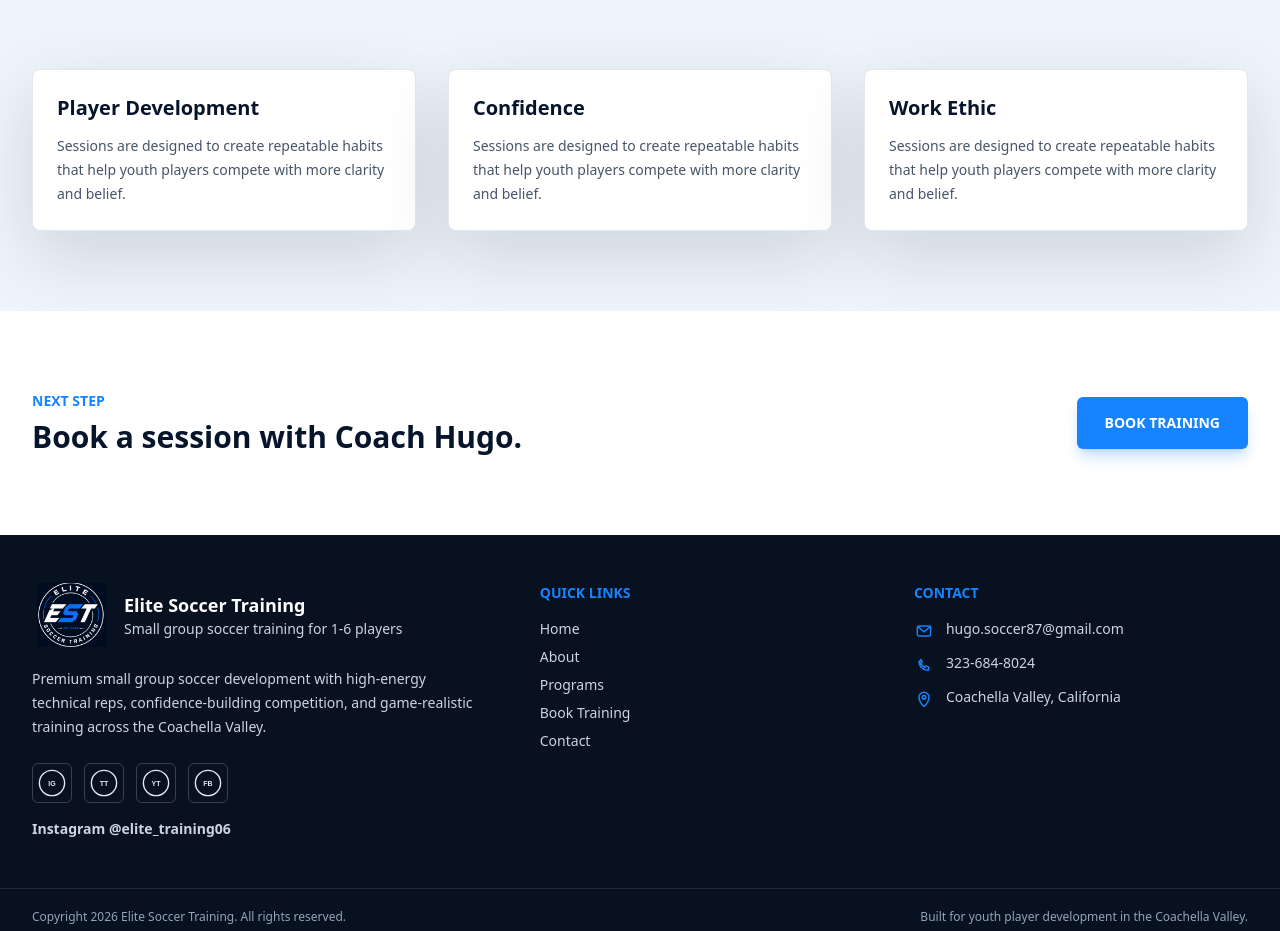
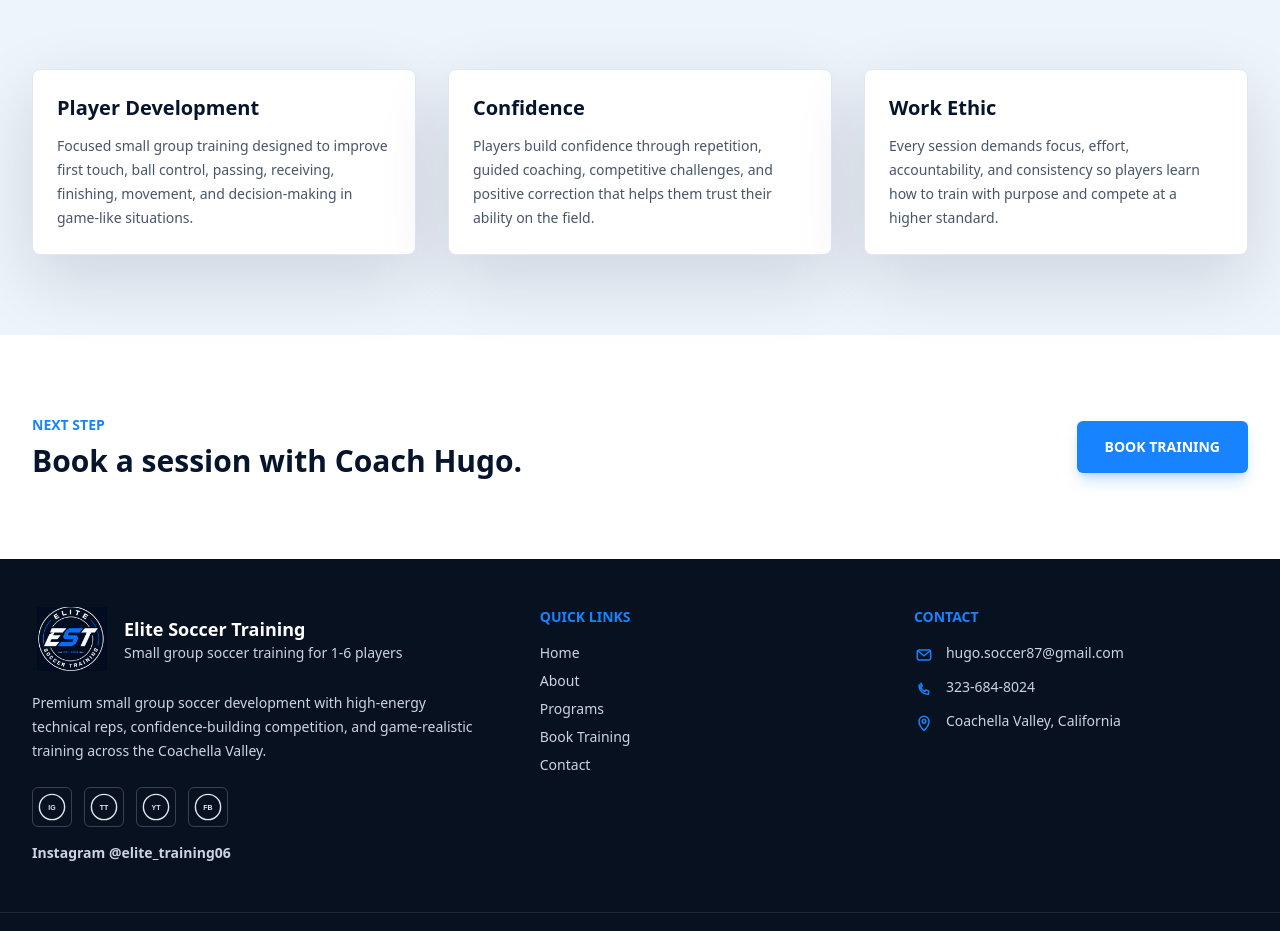
Before and after one commit to hugosoccer87-oss/elite-soccer-training, a Next.js app: page /about in a window 1280 px wide. Shown: the part 1460-2391 px from the top of the page. Built offline with nearby package versions, Linux system fonts and the light colour scheme.

Commit message:
Fix repeated program copy

```diff
--- a/app/about/page.tsx
+++ b/app/about/page.tsx
@@ -3,6 +3,24 @@ import Image from "next/image";
 import Link from "next/link";
 import { PageHero } from "@/components/PageHero";
 import { SectionHeader } from "@/components/SectionHeader";
+
+const developmentCards = [
+  {
+    title: "Player Development",
+    copy:
+      "Focused small group training designed to improve first touch, ball control, passing, receiving, finishing, movement, and decision-making in game-like situations."
+  },
+  {
+    title: "Confidence",
+    copy:
+      "Players build confidence through repetition, guided coaching, competitive challenges, and positive correction that helps them trust their ability on the field."
+  },
+  {
+    title: "Work Ethic",
+    copy:
+      "Every session demands focus, effort, accountability, and consistency so players learn how to train with purpose and compete at a higher standard."
+  }
+];
 
 export const metadata: Metadata = {
   title: "About Coach Hugo",
@@ -74,12 +92,11 @@ export default function AboutPage() {
 
       <section className="bg-mist py-16 sm:py-20">
         <div className="section-shell grid gap-8 md:grid-cols-3">
-          {["Player Development", "Confidence", "Work Ethic"].map((item) => (
-            <article key={item} className="panel p-6">
-              <h2 className="text-xl font-black text-navy">{item}</h2>
+          {developmentCards.map((card) => (
+            <article key={card.title} className="panel p-6">
+              <h2 className="text-xl font-black text-navy">{card.title}</h2>
               <p className="mt-3 text-sm leading-6 text-slate-600">
-                Sessions are designed to create repeatable habits that help youth players compete with more clarity and
-                belief.
+                {card.copy}
               </p>
             </article>
           ))}
```
Also changed, not shown: 1 other file (tests, documents, lock files or other folders).
